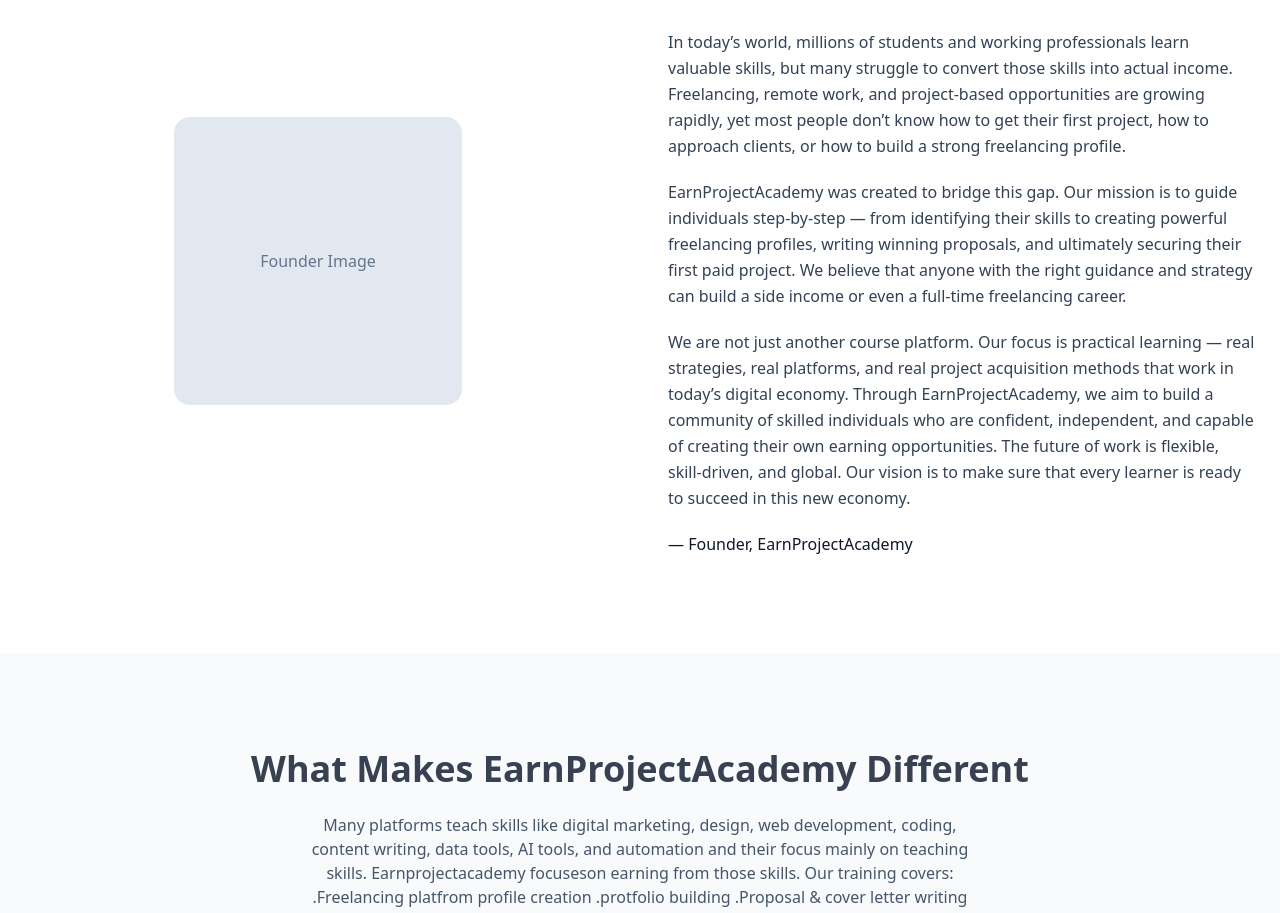
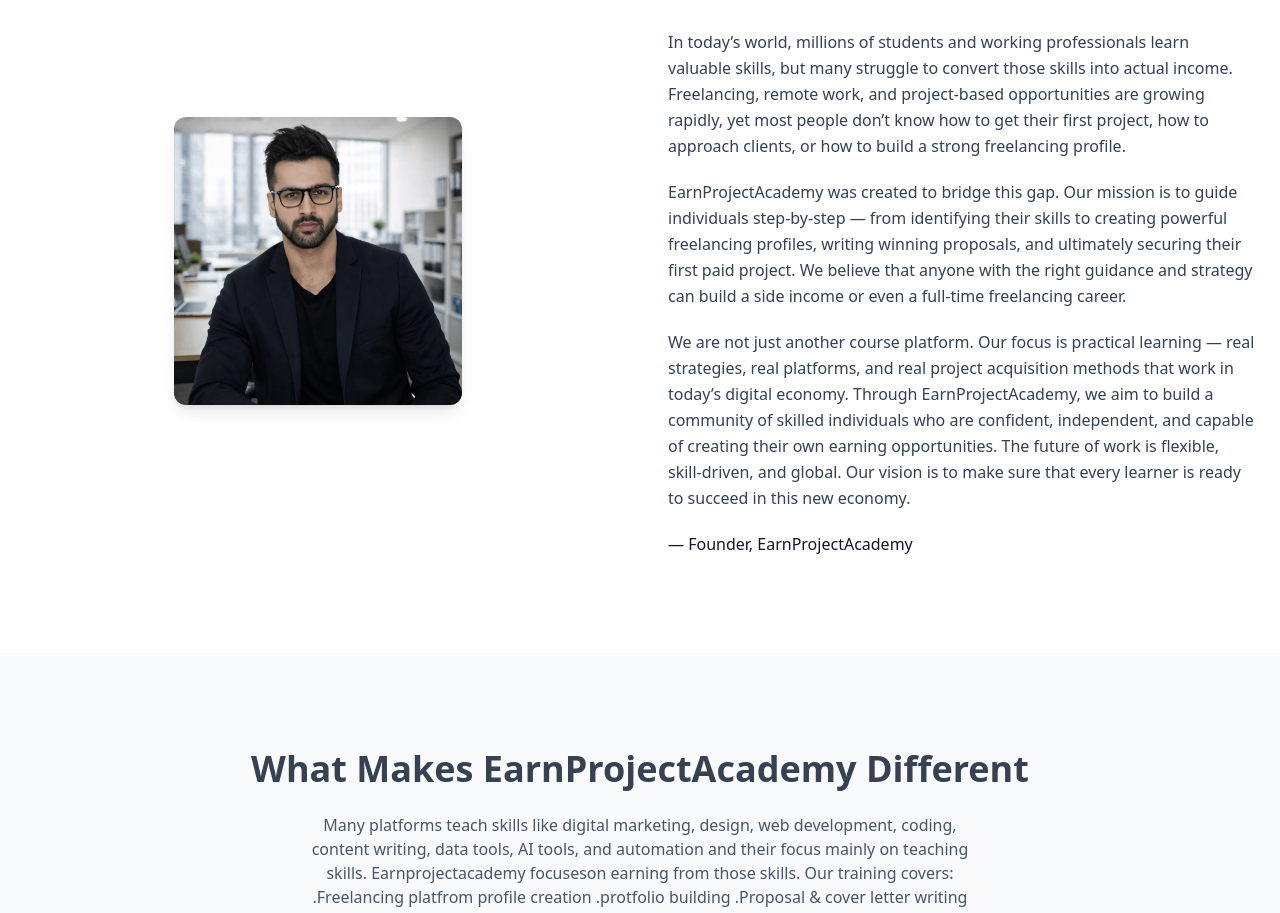
Before and after one commit to AshokChoudharyP/earnprojectacademy-frontend, a React (Create React App) app: page / in a window 1280 px wide. Shown: the part 2523-3436 px from the top of the page. Built offline with nearby package versions, Linux system fonts and the light colour scheme.

Commit message:
Added founder section with image

```diff
--- a/src/components/FounderVision.jsx
+++ b/src/components/FounderVision.jsx
@@ -1,3 +1,4 @@
+import founder from "../assets/founder.png";
 const FounderVision = () => {
   return (
     <section className="py-24 bg-white">
@@ -6,7 +7,11 @@
         {/* LEFT: IMAGE / VISUAL */}
         <div className="flex justify-center">
           <div className="w-72 h-72 rounded-2xl bg-slate-200 flex items-center justify-center text-slate-500">
-            Founder Image
+            <img
+        src={founder}
+        alt="Founder of EarnProjectAcademy"
+        className="w-72 h-72 object-cover rounded-xl shadow-lg"
+      />
           </div>
         </div>
 
```
Also changed, not shown: src/assets/founder.png (added).
